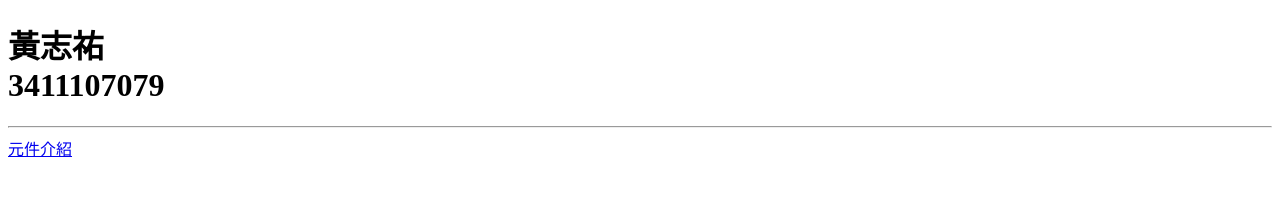
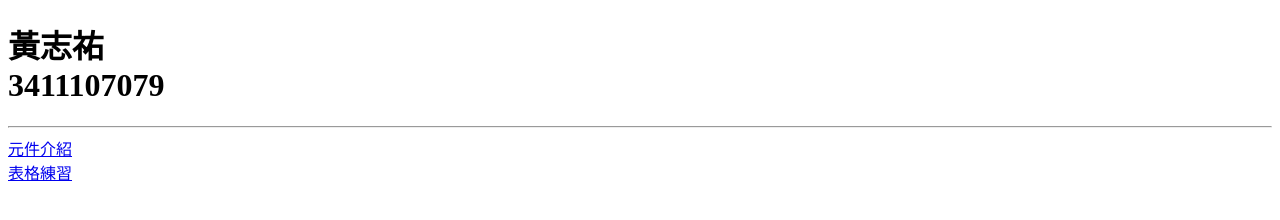
Before and after one commit to Kevin948794k/3411107079, a plain HTML site: page index.html in a window 1280 px wide. Drawn offline with Linux system fonts and the light colour scheme.

Commit message:
Add files via upload

```diff
--- a/index.html
+++ b/index.html
@@ -13,6 +13,8 @@
   </h1>
   <hr>
 <a href="demo.html">元件介紹</a>
+<br>
+<a href=table.html>表格練習</a>
   <!-- 333 -->
 </body>
 </html>
```
